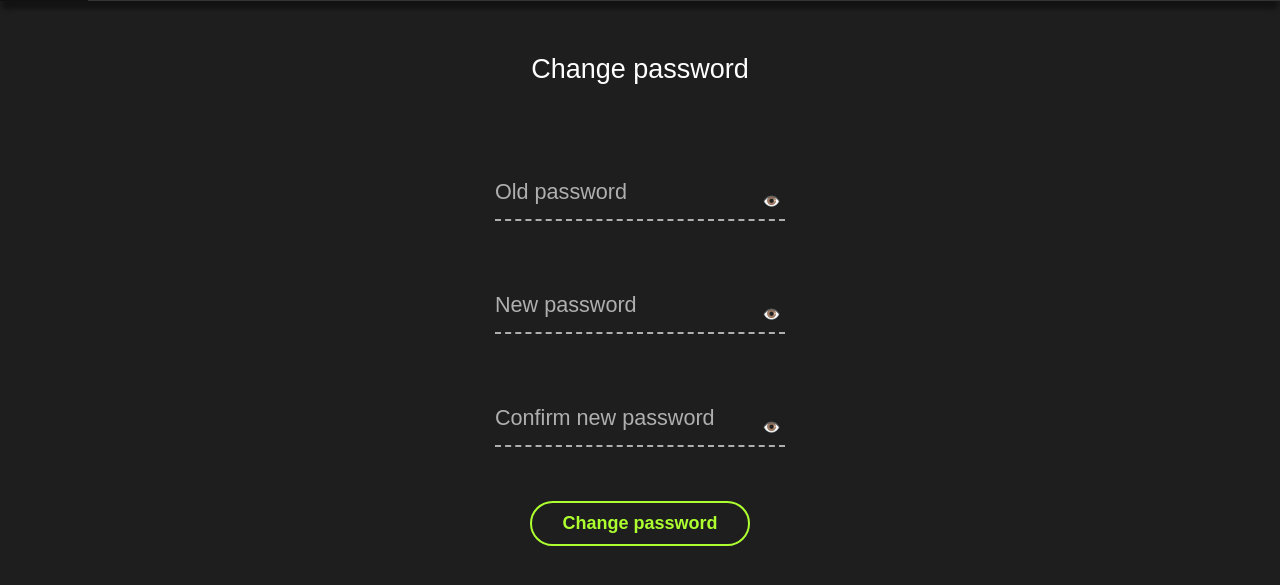
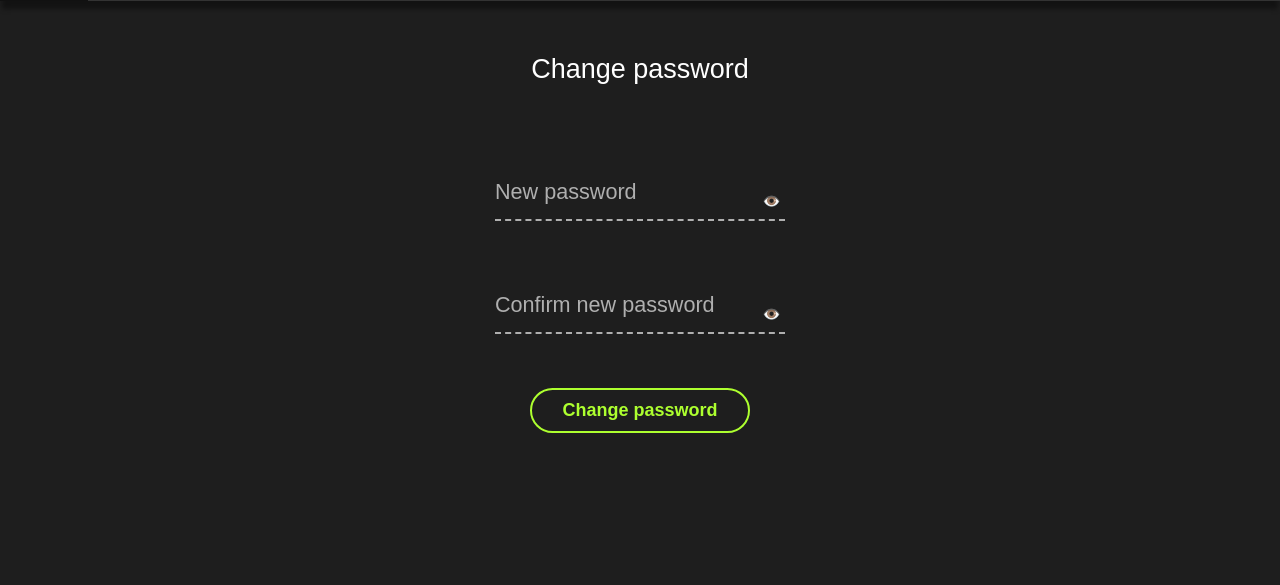
Before and after one commit to amserra/University-Network_And_Computer_Security, a Flask app: template app/templates/auth/change_password.html in a window 1280 px wide. Shown: the part 48-633 px from the top of the page. Run offline with Flask 2, Linux system fonts and the light colour scheme; the template is opened without the code that fills it: values that come from a table or form of the project are taken from there, others are empty; parts of the project's set-up code (start-up, migrations or seed data) failed here and were passed over; some libraries are stand-ins or nearby versions; some web fonts are replaced.

Commit message:
Stupid mistake changing password fixed

```diff
--- a/app/auth/forms.py
+++ b/app/auth/forms.py
@@ -85,20 +85,7 @@ class Code2FAForm(FlaskForm):
         "code_2FA", [DataRequired(message="Enter a six digit code"), check_code_matches]
     )
 
-def check_password_matches_g(form, field):
-    user = g.user
-
-    if(user is not None):
-        result = check_password_hash(user.password, field.data)
-        if(not result):
-            raise ValidationError('The password isn\'t correct')
-    else:
-        raise ValidationError('The password isn\'t correct')
-
 class ChangePasswordForm(FlaskForm):
-    old_password = PasswordField("old_password", [
-        DataRequired(message="Please insert your old password"),
-        check_password_matches_g])
     new_password = PasswordField("new_password", [
         DataRequired(message="Please enter a new password"),
         Length(min=8, max=40, message="Must be at least 8 characters"),
--- a/app/static/js/change_password.js
+++ b/app/static/js/change_password.js
@@ -1,12 +1,8 @@
 window.onload = () => {
   // Access the DOM once
   let toggle_spans = document.getElementsByClassName("toggle-password");
-  const old_password = toggle_spans[0];
-  const new_password = toggle_spans[1];
-  const confirm_new_password = toggle_spans[2];
-
-  old_password.addEventListener("mouseenter", showPassword);
-  old_password.addEventListener("mouseleave", hidePassword);
+  const new_password = toggle_spans[0];
+  const confirm_new_password = toggle_spans[1];
 
   new_password.addEventListener("mouseenter", showPassword);
   new_password.addEventListener("mouseleave", hidePassword);
--- a/app/templates/auth/change_password.html
+++ b/app/templates/auth/change_password.html
@@ -8,17 +8,6 @@
     <form class="login-form" method="POST" novalidate>
     {{ form.csrf_token }}
 
-    <div class="field">
-        <input type="password" name="old_password" class="input" placeholder=" " required>
-        <label for="old_password" class="label">Old password</label>
-        <span class="toggle-password">👁️</span>
-    </div>
-    {% if form.errors.old_password %}
-        <div style="transform: translateY(0.2rem)" class="error-register">
-        <img style="vertical-align:-2px" height="15" width="15" src="{{ url_for('static', filename='img/warning-sign.svg') }}">
-        {{ form.errors.old_password[0] }}
-        </div>
-    {% endif %}
     <div class="field">
         <input type="password" name="new_password" class="input" placeholder=" " required>
         <label for="new_password" class="label">New password</label>
```
